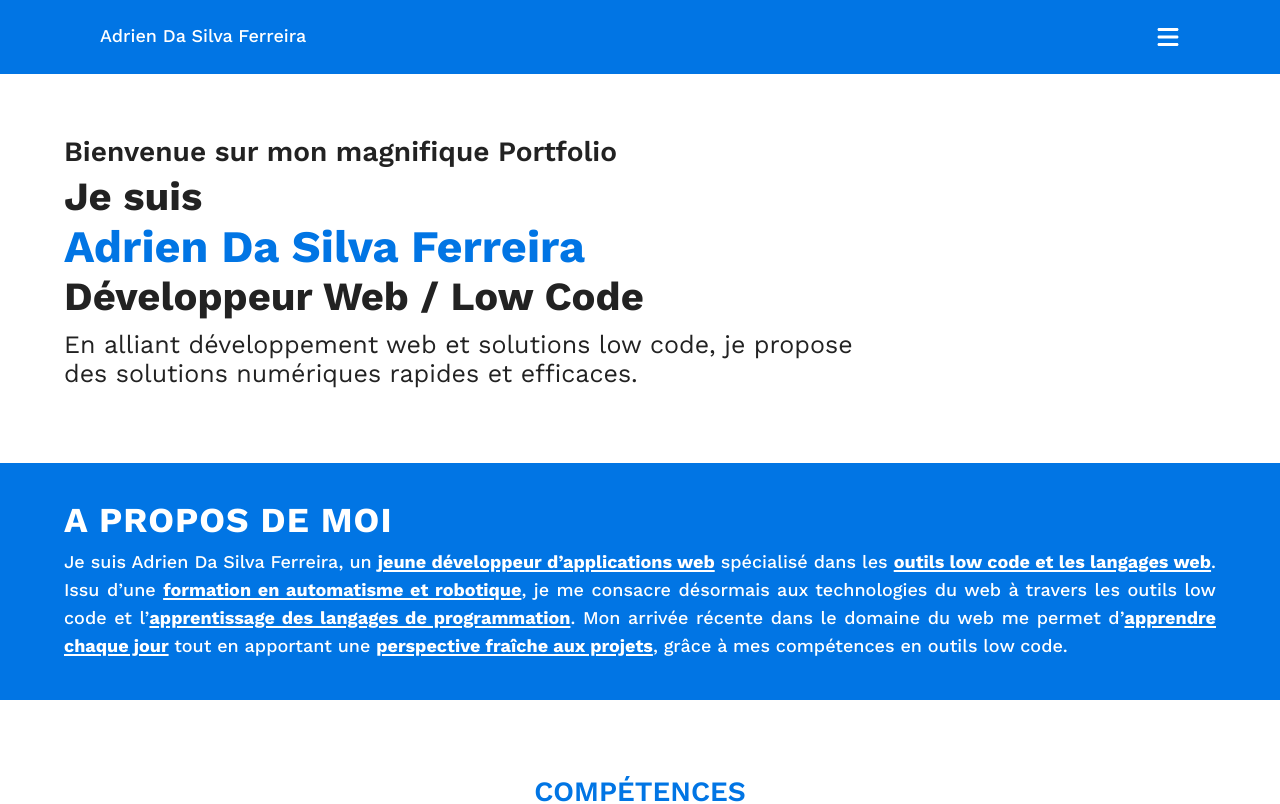
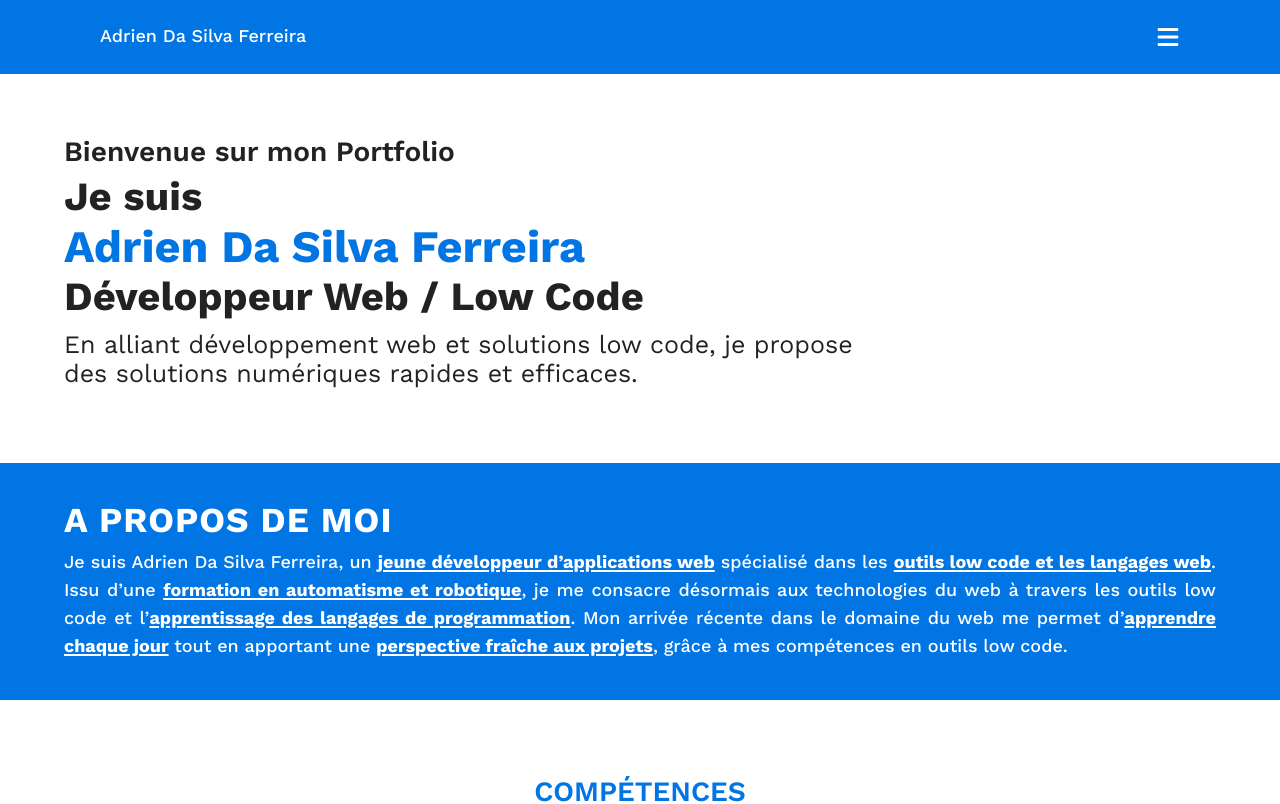
Before and after one commit to Mulsivera/OpenClassroom-Portfolio, a React (Create React App) app: page / in a window 1280 px wide. Shown: the top 804 px of the page. Built offline with nearby package versions, Linux system fonts and the light colour scheme; a web font is replaced by a local one.

Commit message:
gh-pages

```diff
--- a/package.json
+++ b/package.json
@@ -7,7 +7,6 @@
     "@testing-library/jest-dom": "^5.17.0",
     "@testing-library/react": "^13.4.0",
     "@testing-library/user-event": "^13.5.0",
-    "gh-pages": "^6.2.0",
     "react": "^18.3.1",
     "react-dom": "^18.3.1",
     "react-helmet": "^6.1.0",
@@ -42,5 +41,8 @@
       "last 1 firefox version",
       "last 1 safari version"
     ]
+  },
+  "devDependencies": {
+    "gh-pages": "^6.2.0"
   }
 }
--- a/src/components/HeroSection.jsx
+++ b/src/components/HeroSection.jsx
@@ -3,7 +3,7 @@ import "../style/HeroSection.css"
 function HeroSection () {
     return (
         <div className="HeroSection">
-            <p className="HeroGreeting">Bienvenue sur mon magnifique Portfolio</p>
+            <p className="HeroGreeting">Bienvenue sur mon Portfolio</p>
             <p className="HeroIntroduction">Je suis<br /><span>Adrien Da Silva Ferreira</span><br />Développeur Web / Low Code</p>
             <p className="HeroDescription">En alliant développement web et solutions low code, je propose des solutions numériques rapides et efficaces.</p>
         </div>
```
Also changed, not shown: 1 other file (tests, documents, lock files or other folders).
